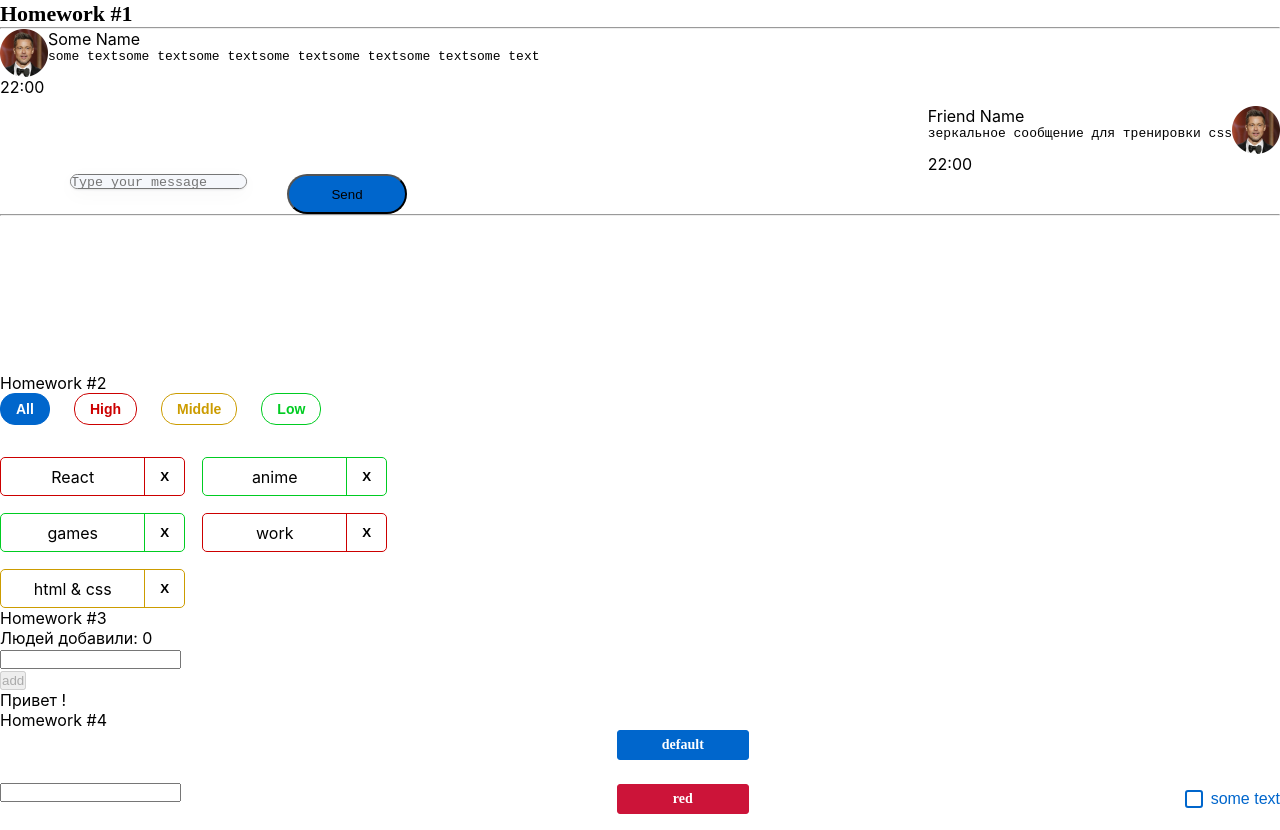
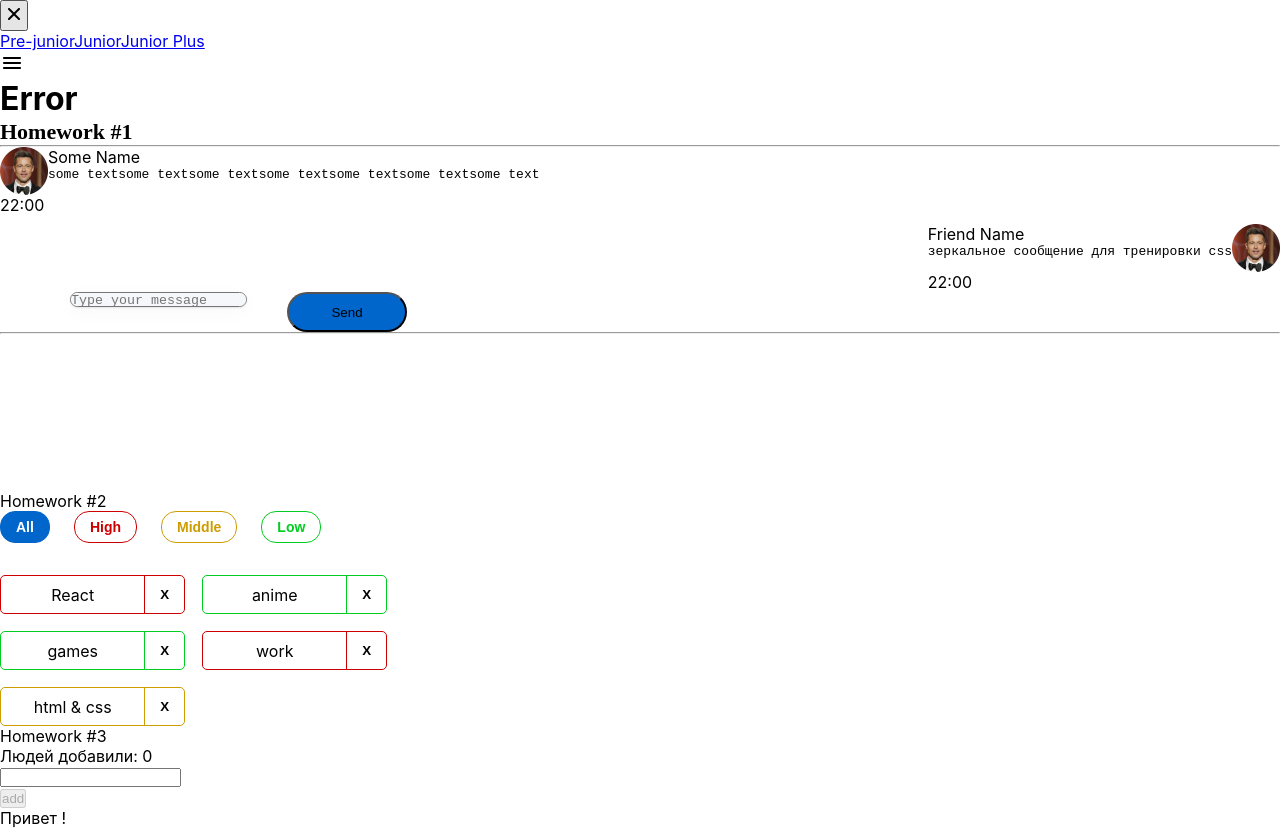
Before and after one commit to Leskevich/hws2, a React (Create React App) app: page / in a window 1280 px wide. Shown: the top 830 px of the page. Built offline with nearby package versions, Linux system fonts and the light colour scheme.

Commit message:
refactor hw5

```diff
--- a/src/index.tsx
+++ b/src/index.tsx
@@ -11,7 +11,9 @@ root.render(
     <React.StrictMode>
         {/*для дз 10*/}
         <Provider store={store}>
-            <App/>
+
+                <App/>
+
         </Provider>
     </React.StrictMode>
 )
--- a/src/s1-main/App.tsx
+++ b/src/s1-main/App.tsx
@@ -1,21 +1,18 @@
 import React from 'react'
 import s from './App.module.css'
-import HW1 from '../s2-homeworks/hw01/HW1'
-import HW2 from "../s2-homeworks/hw02/HW2";
-import HW3 from "../s2-homeworks/hw03/HW3";
-import HW4 from "../s2-homeworks/hw04/HW4";
+import HW5 from "../s2-homeworks/hw05/HW5";
 
 function App() {
 
     return (
         <div className={s.App}>
-            <HW1/>
-            <HW2/>
-            <HW3/>
-            <HW4/>
+            {/*<HW1/>*/}
+            {/*<HW2/>*/}
+            {/*<HW3/>*/}
+            {/*<HW4/>*/}
 
             {/*при выполнении дз 5 и более - закомментировать здесь дз 1-4, так как они есть внутри дз 5*/}
-            {/*<HW5/>*/}
+            <HW5/>
         </div>
     )
 }
--- a/src/s2-homeworks/hw02/HW2.tsx
+++ b/src/s2-homeworks/hw02/HW2.tsx
@@ -21,7 +21,7 @@ export type AffairPriorityType = 'high' | 'low' | 'middle' // need to fix any
 export type AffairType = {
     _id: number // need to fix any
     name: string // need to fix any
-    priority: FilterType
+    priority: AffairPriorityType
 }
 export type FilterType = 'all' | AffairPriorityType
 
--- a/src/s2-homeworks/hw05/Pages.tsx
+++ b/src/s2-homeworks/hw05/Pages.tsx
@@ -1,5 +1,5 @@
 import React from 'react'
-import { Routes, Route, Navigate } from 'react-router-dom'
+import { Routes, Route,Navigate } from 'react-router-dom'
 import Error404 from './pages/Error404'
 import PreJunior from './pages/PreJunior'
 import Junior from './pages/Junior'
@@ -18,14 +18,16 @@ function Pages() {
             <Routes>
                 {/*роутинг будут писать студенты*/}
                 {/*в начале мы попадаем на страницу '/' и переходим сразу на страницу /pre-junior*/}
-                {/*<Route ...*/}
+                <Route path={'/'} element={<PreJunior/>} />
 
                 {/*роуты для /pre-junior, /junior, /junior-plus*/}
-                {/*<Route ...*/}
-                {/*<Route ...*/}
-                {/*<Route ...*/}
+                <Route path={'/pre-junior'} element={<PreJunior/>} />
+                <Route path={'/junior'} element={<Junior/>} />
+                <Route path={'/junior-plus*'} element={<JuniorPlus/>} />
+
 
                 {/*роут для несуществующей страницы должен отрисовать <Error404 />*/}
+                <Route path={'*'} element={<Error404 />} />
                 {/*<Route ...*/}
             </Routes>
         </div>
--- a/src/s2-homeworks/hw05/pages/Junior.tsx
+++ b/src/s2-homeworks/hw05/pages/Junior.tsx
@@ -7,6 +7,7 @@ import React from 'react'
 function Junior() {
     return (
         <div id={'hw5-page-junior'}>
+            ее
             {/*<HW6 />*/}
             {/*<HW7 />*/}
             {/*<HW8 />*/}
--- a/src/s2-homeworks/hw05/pages/JuniorPlus.tsx
+++ b/src/s2-homeworks/hw05/pages/JuniorPlus.tsx
@@ -7,6 +7,7 @@ import React from 'react'
 function JuniorPlus() {
     return (
         <div id={'hw5-page-junior-plus'}>
+
             {/*<HW10 />*/}
             {/*<HW11 />*/}
             {/*<HW12 />*/}
--- a/src/s2-homeworks/hw05/sidebar/Sidebar.module.css
+++ b/src/s2-homeworks/hw05/sidebar/Sidebar.module.css
@@ -17,6 +17,7 @@
 }
 
 .nav a.active {
+    color: #00cc22;
 }
 .close {
 }
--- a/src/s2-homeworks/hw05/sidebar/Sidebar.tsx
+++ b/src/s2-homeworks/hw05/sidebar/Sidebar.tsx
@@ -31,7 +31,8 @@ export const Sidebar: FC<PropsType> = ({open, handleClose}) => {
                         id={'hw5-pre-junior-link'}
                         to={PATH.PRE_JUNIOR}
                         onClick={handleClose}
-                        // className={...} // делает студент
+                        //  // делает студент
+                        className={({ isActive }) => isActive ? s.active : ""  }
                     >
                         Pre-junior
                     </NavLink>
@@ -39,6 +40,7 @@ export const Sidebar: FC<PropsType> = ({open, handleClose}) => {
                         id={'hw5-junior-link'}
                         to={PATH.JUNIOR}
                         onClick={handleClose}
+                        className={({ isActive }) => isActive ? s.active : ""  }
                         // className={...} // делает студент
                     >
                         Junior
@@ -47,6 +49,7 @@ export const Sidebar: FC<PropsType> = ({open, handleClose}) => {
                         id={'hw5-junior-plus-link'}
                         to={PATH.JUNIOR_PLUS}
                         onClick={handleClose}
+                        className={({ isActive }) => isActive ? s.active : ""  }
                         // className={...} // делает студент
                     >
                         Junior Plus
```
